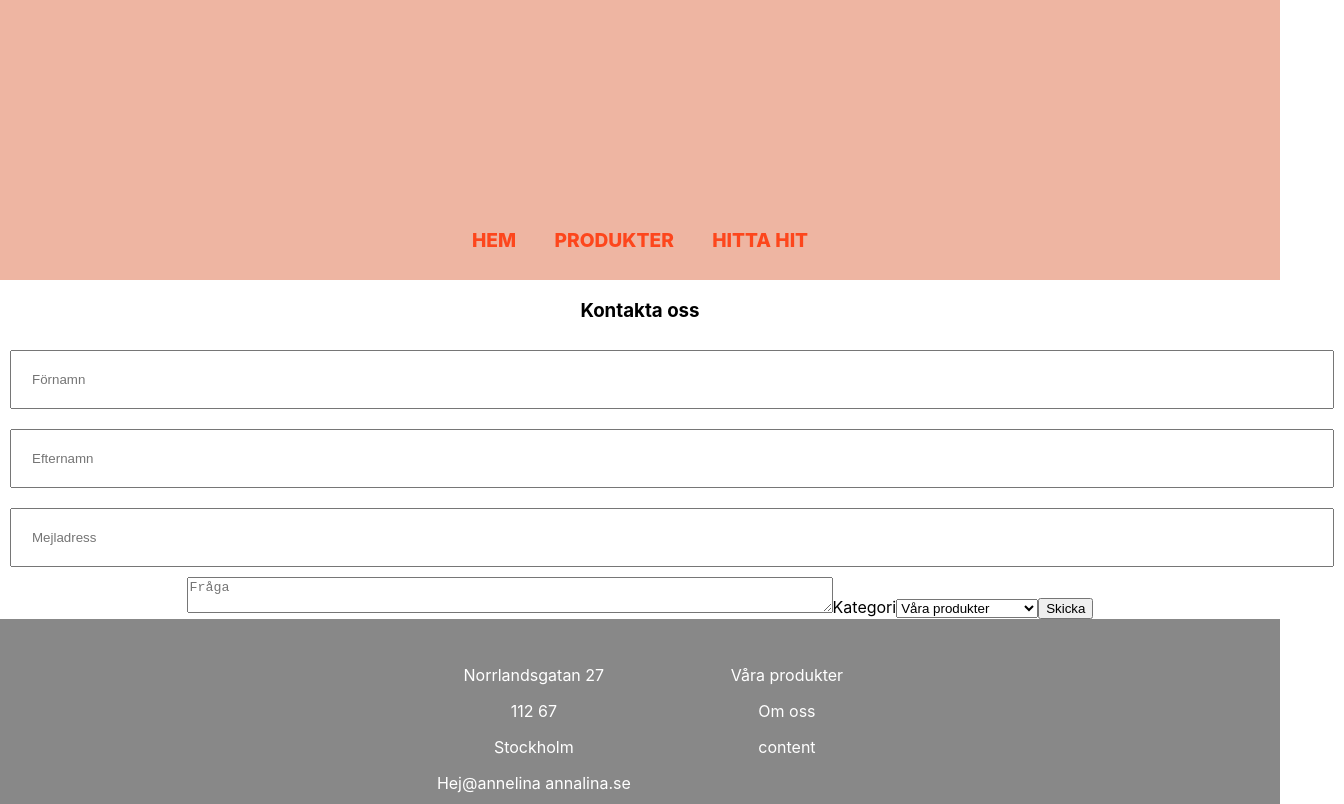
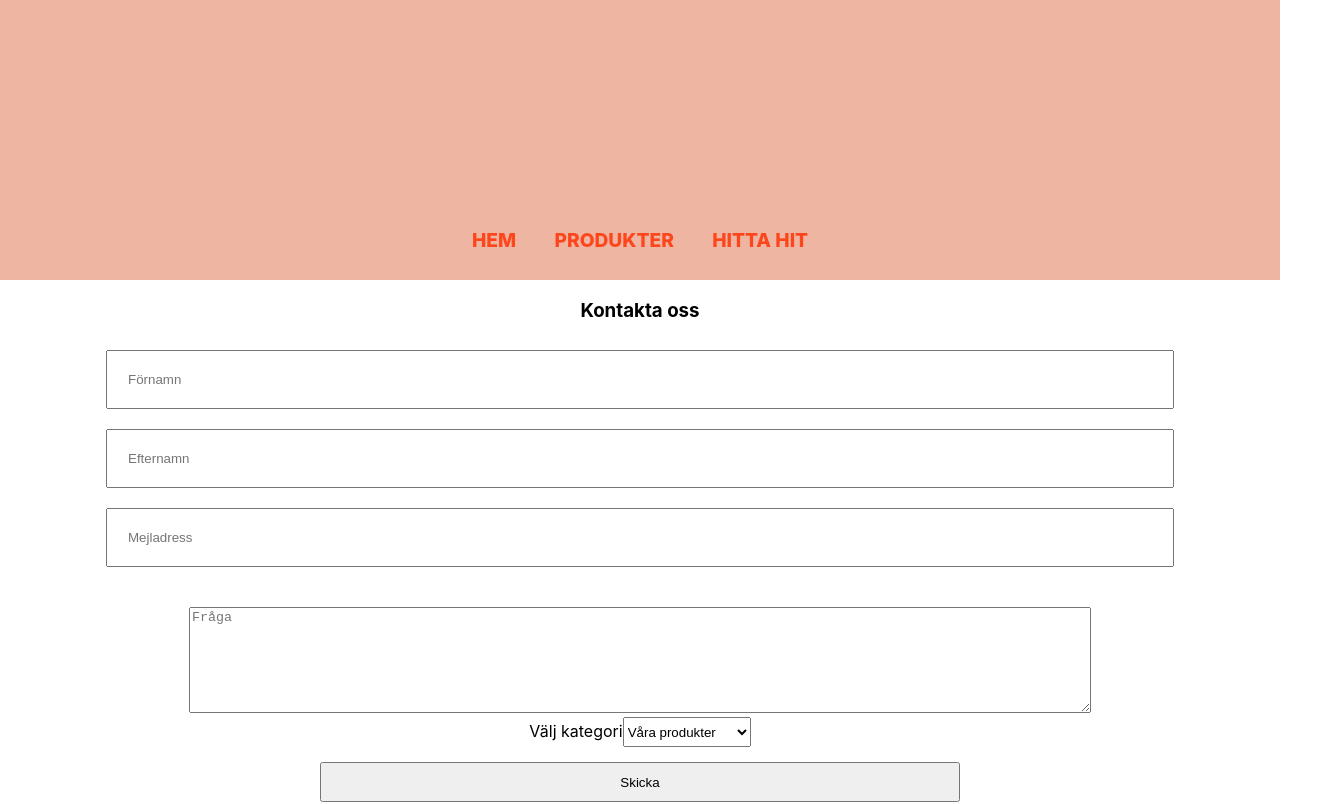
Before and after one commit to annamcn98/Examensarbete-2023, a React (Create React App) app: page /Kontakt in a window 1280 px wide. Shown: the top 804 px of the page, 1344 px wide, since content can reach past the window. Built offline with nearby package versions, Linux system fonts and the light colour scheme; what @woocommerce/woocommerce-rest-api would draw is missing.

Commit message:
Styling långt ifrån klar men commitar

```diff
--- a/src/pages/Kontakt.js
+++ b/src/pages/Kontakt.js
@@ -3,22 +3,25 @@ import styled from 'styled-components'
 
 function Kontakt() {
   return (
-    <body>
+    <form>
         <h3>Kontakta oss</h3>
         <Input placeholder="Förnamn" />
         <Input placeholder="Efternamn" />
         <Input placeholder="Mejladress" />
         <Textarea placeholder="Fråga" />
+        <br></br>
 
-       <label>Kategori</label>
-      <select>
+        <label>Välj kategori</label>
+      <Select>
         <option>Våra produkter</option>
+        <br></br>
         <option>Samarbeta med oss</option>
         <option>Jobba hos oss</option>
 
-      </select>
-        <button>Skicka</button>
-        </body>
+      </Select>
+      <br></br>
+        <Button>Skicka</Button>
+        </form>
   )
 }
 
@@ -26,25 +29,32 @@ export default Kontakt
 
 const Input = styled.input`
 padding: 10px;
-width: 100%;
+width: 80%;
 padding: 20px;
 margin: 10px;
 
 `
 
 const Textarea = styled.textarea`
-width: 50%;
+margin-top:30px;
+width: 70%;
+height:100px;
+
+
+`
+ const Select = styled.select`
+width: 10%;
+height: 30px;
 margin: auto;
 
 `
+const Button = styled.button`
+width: 50%;
+height: 40px;
+margin-top: 15px;
+margin-bottom: 30px;
 
-
-
-
-
-
-
-
+`
 
 
 
```
